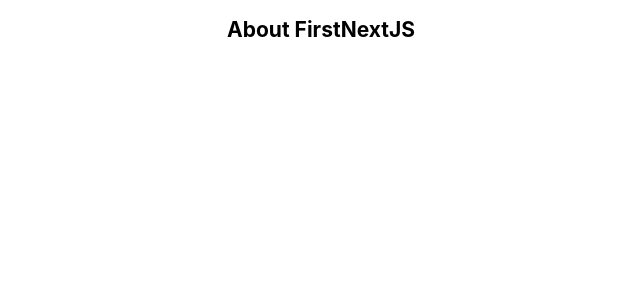
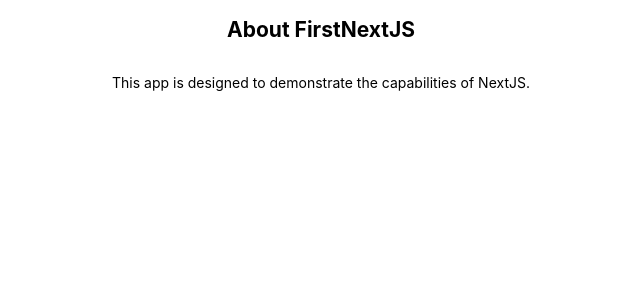
Before and after one commit to dtebo/myfirstnextapp, a Next.js app: page /about in a window 1280 px wide. Shown: the top 300 px of the page, without its empty margins (319-959 px from the left). Built offline with nearby package versions, Linux system fonts and the light colour scheme.

Commit message:
added app description

```diff
--- a/pages/about.js
+++ b/pages/about.js
@@ -9,6 +9,11 @@
             </Head>
             <section className={aboutStyles.wrapper}>
                 <h1>About FirstNextJS</h1>
+                <div className={aboutStyles.description}>
+                    <p>
+                        This app is designed to demonstrate the capabilities of NextJS.
+                    </p>
+                </div>
             </section>
         </>
     )
```
